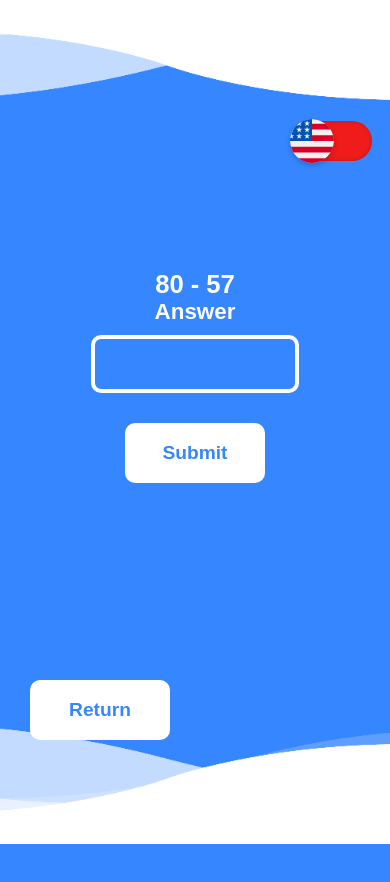
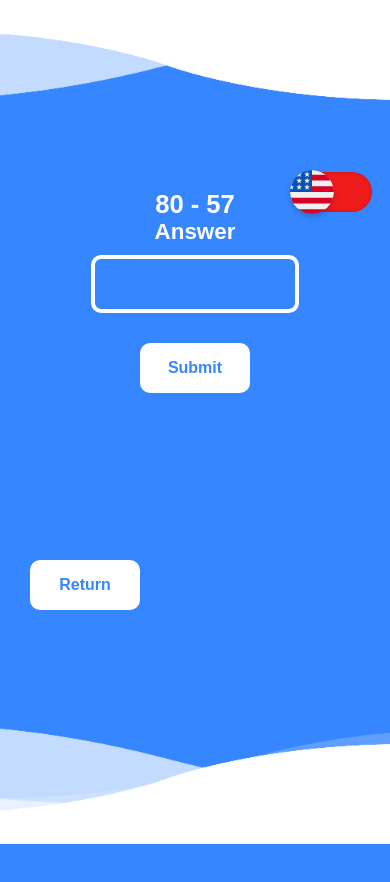
Before and after one commit to KlaytonJr/Math-Game, a plain HTML site: page subtraction.html in a window 390 px wide. After the commit the page ends 844 px from the top, so only its background shows below. Drawn offline with Linux system fonts and the light colour scheme.

Commit message:
add responsive design for mobile and tablets

```diff
--- /dev/null
+++ b/assets/css/responsivo.css
@@ -0,0 +1,58 @@
+/* Estilo para Tablet */
+@media only screen and (min-width: 768px) and (max-width: 979px) {
+    .checkLocale {
+        top: 20%;
+        left: 85%;
+        transform: translate(-50%, -50%);
+    }
+
+    .container {
+        max-width: 450px;
+        margin: 330px auto;
+        text-align: center;
+    }
+
+    .return {
+        top: 450px;
+    }
+}
+
+/* Estilo para Smartphone */
+@media only screen and (max-width: 767px) {
+    .checkLocale {
+        top: 23%;
+        left: 85%;
+        transform: translate(-50%, -50%);
+    }
+
+    .container {
+        max-width: 270px;
+        margin: 170px auto;
+        text-align: center;
+    }
+
+    .main {
+        margin: 250px auto;
+    }
+
+    .btn {
+        border: none;
+        background: #fff;
+        color: #3586ff;
+        border-radius: 10px;
+        font-size: 18px;
+        font-weight: bold;
+        height: 50px;
+        width: 110px;
+        cursor: pointer;
+        margin: 10px;
+        text-align: center;
+        font-size: 1em;
+    }
+
+    .return {
+        width: 80px;
+        height: 80px;
+        top: 360px;
+    }
+}
--- a/subtraction.html
+++ b/subtraction.html
@@ -9,6 +9,7 @@
     <link rel="stylesheet" href="./assets/css/grid.css"> -->
     <link rel="stylesheet" href="./assets/css/style.css">
     <link rel="stylesheet" href="./assets/css/styleWave.css">
+    <link rel="stylesheet" href="./assets/css/responsivo.css">
 </head>
 <body>
 
```
Also changed, not shown: addition.html (+1 -0 lines), division.html (+1 -0 lines), index.html (+1 -0 lines), menu.html (+1 -0 lines), multiplication.html (+1 -0 lines), 2 other files.
